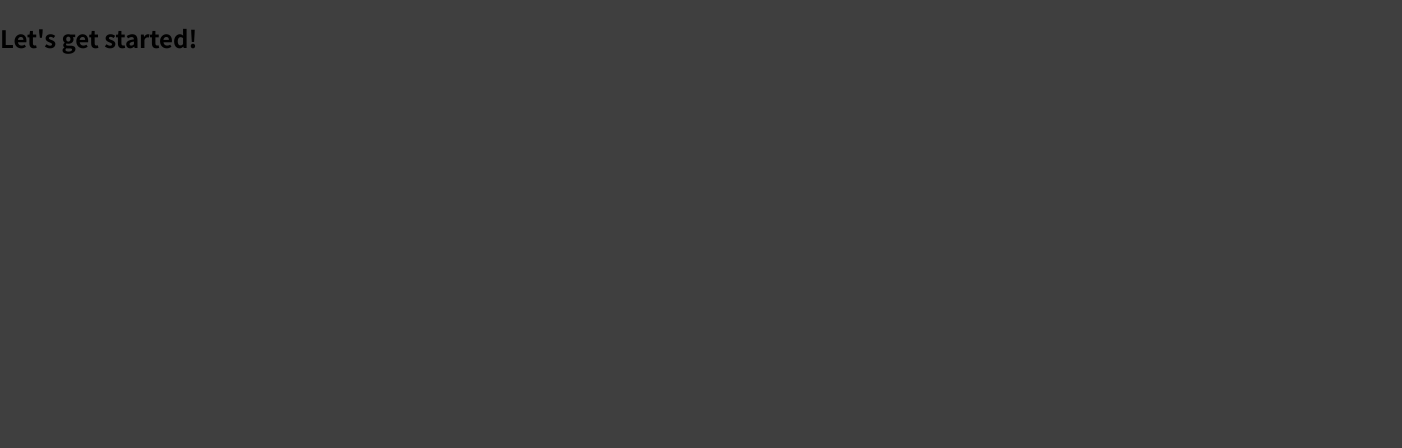
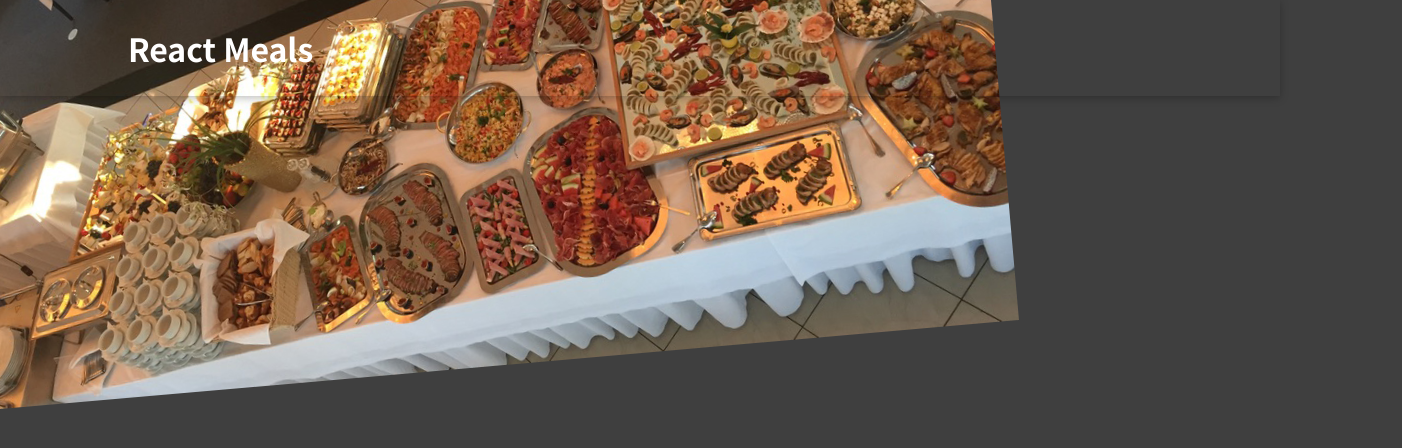
Before and after one commit to rclk15/react-restaurant, a React (Create React App) app: page / in a window 1280 px wide. Shown: the top 448 px of the page, 1402 px wide, since content can reach past the window. Built offline with nearby package versions, Linux system fonts and the light colour scheme.

Commit message:
added Header and banner image.

```diff
--- a/src/App.js
+++ b/src/App.js
@@ -1,8 +1,11 @@
+import React, { Fragment } from "react";
+import Header from "./components/Layout/Header";
+
 function App() {
   return (
-    <div>
-      <h2>Let's get started!</h2>
-    </div>
+    <Fragment>
+      <Header />
+    </Fragment>
   );
 }
 
--- /dev/null
+++ b/src/components/Layout/Header.js
@@ -0,0 +1,19 @@
+import React, { Fragment } from "react";
+
+import classes from "./Header.module.css";
+import mealsImage from "../../assets/meals.jpg";
+
+const Header = (props) => {
+  return (
+    <Fragment>
+      <header className={classes.header}>
+        <h1>React Meals</h1>
+      </header>
+      <div className={classes['main-image']}>
+        <img src={mealsImage} alt="A banquet!" />
+      </div>
+    </Fragment>
+  );
+};
+
+export default Header;
--- /dev/null
+++ b/src/components/Layout/Header.module.css
@@ -0,0 +1,30 @@
+.header {
+  position: fixed;
+  top: 0;
+  left: 0;
+  width: 100%;
+  height: 6rem;
+  color: white;
+  display: flex;
+  justify-content: space-between;
+  align-items: center;
+  padding: 0 10%;
+  box-shadow: 0 2px 8px rgba(0, 0, 0, 0.25);
+  z-index: 10;
+}
+
+
+.main-image {
+  width: 100%;
+  height: 25rem;
+  z-index: 0;
+  overflow: hidden;
+}
+
+.main-image {
+  width: 110%;
+  height: 100%;
+  /* image will be clipped to fit */
+  object-fit: cover;
+  transform: rotateZ(-5deg) translateY(-4rem) translateX(-1rem);
+}
```
Also changed, not shown: src/assets/meals.jpg (added), 1 other file (tests, documents, lock files or other folders).
